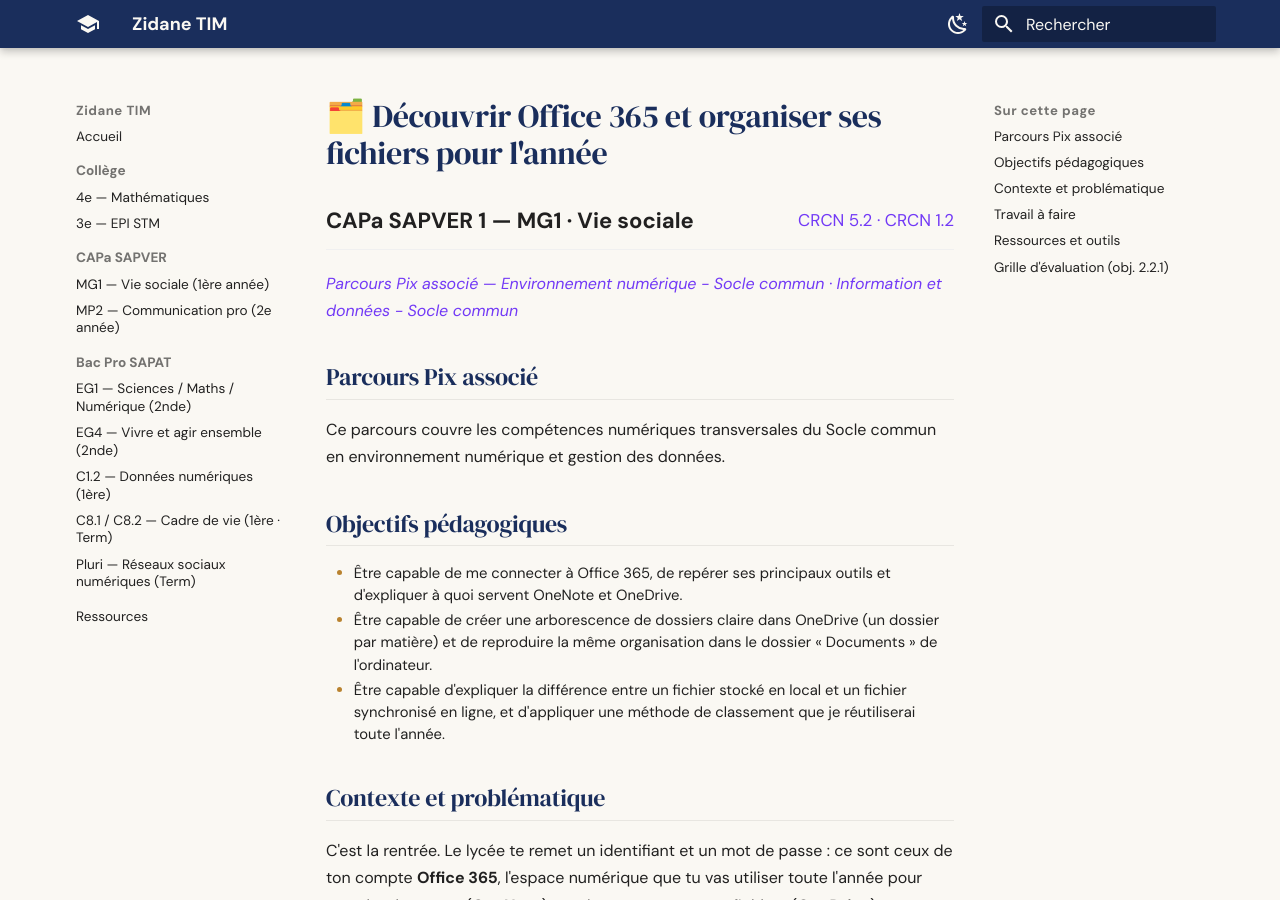
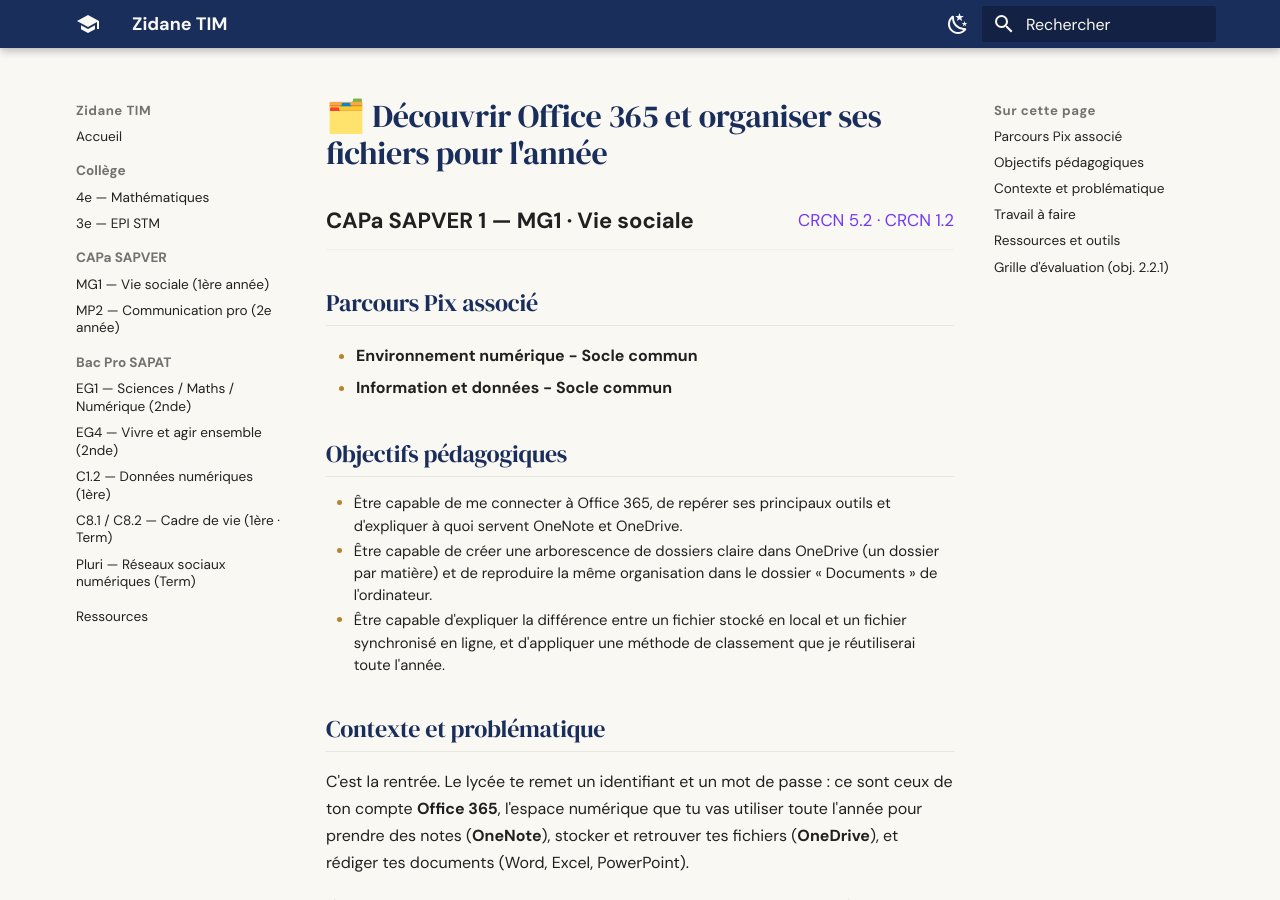
Before and after one commit to zidaneTim/zidane-tim, an MkDocs documentation site: the page built from docs/cours/capa-sapver/activites/decouvrir-office-365-et-organiser-ses-fichiers.md, in a window 1280 px wide and 900 px high. Built offline with MkDocs 1.6.1 and Material for MkDocs 9.7.7, drawn with Linux system fonts in a browser that asks for light colours.

Commit message:
activités: déplace parcours Pix en liste formatée

```diff
--- a/docs/cours/capa-sapver/activites/decouvrir-office-365-et-organiser-ses-fichiers.md
+++ b/docs/cours/capa-sapver/activites/decouvrir-office-365-et-organiser-ses-fichiers.md
@@ -5,11 +5,10 @@
   <div style="color: #7239f6; font-size: 0.85rem; white-space: nowrap;">CRCN 5.2 · CRCN 1.2</div>
 </div>
 
-<div style="color: #7239f6; font-size: 0.8rem; margin-bottom: 1rem; font-style: italic;">Parcours Pix associé — Environnement numérique - Socle commun · Information et données - Socle commun</div>
-
 ## Parcours Pix associé
 
-Ce parcours couvre les compétences numériques transversales du Socle commun en environnement numérique et gestion des données.
+- **Environnement numérique - Socle commun**
+- **Information et données - Socle commun**
 
 ## Objectifs pédagogiques
 
```
